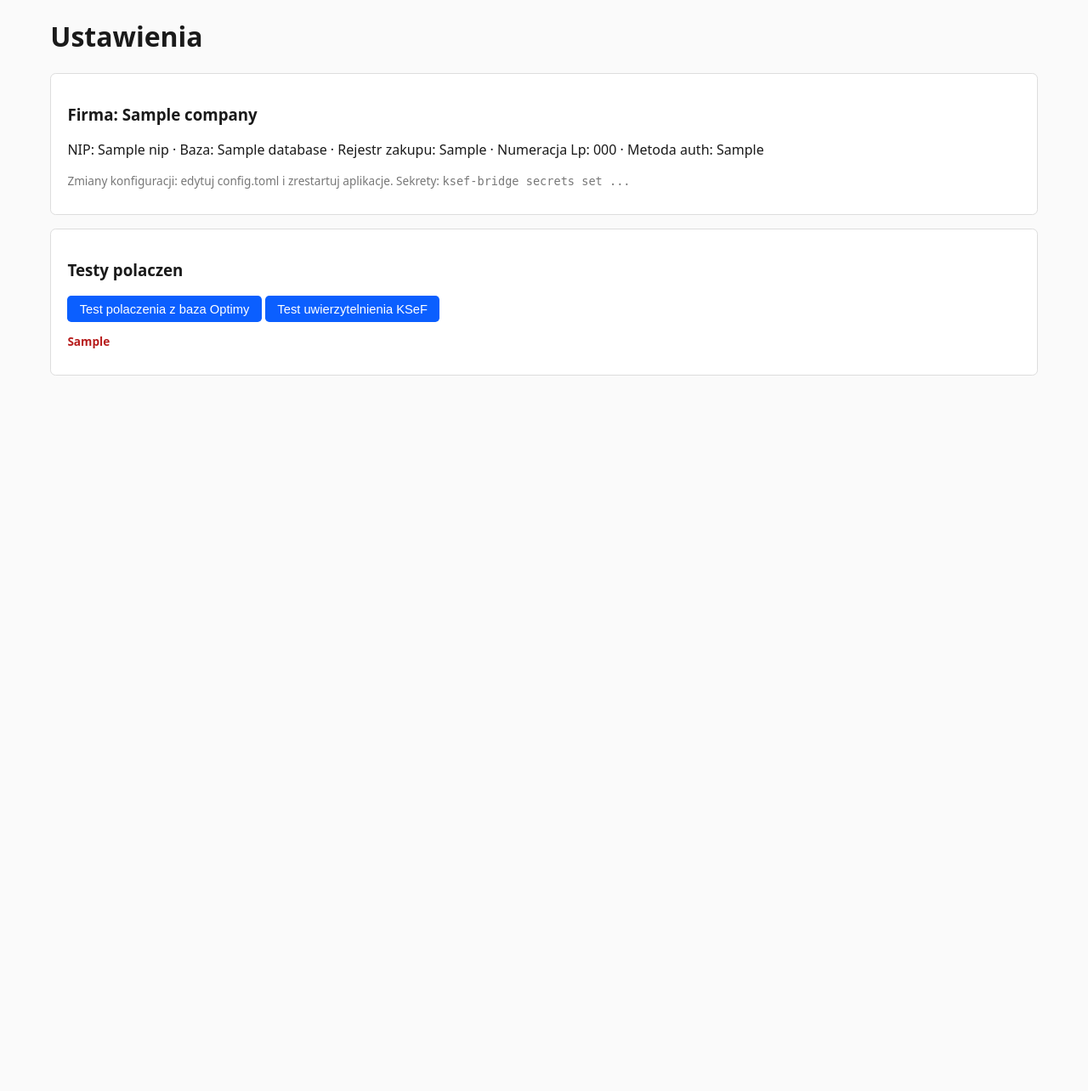
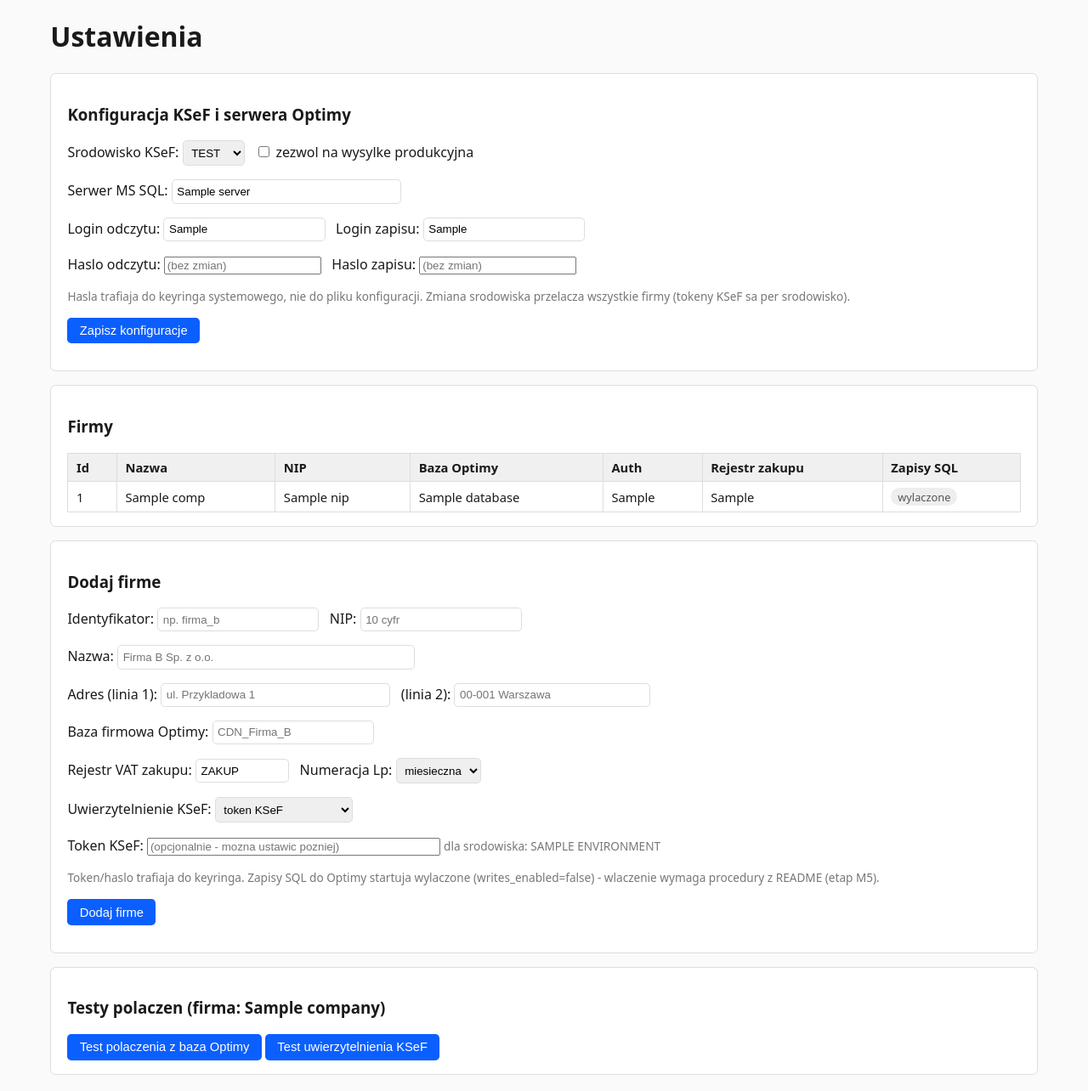
Before and after one commit to magdemajt/ksef, a FastAPI app: template app/web/templates/settings.html in a window 1280 px wide. Shown: the part 82-1366 px from the top of the page at 85% size. Before the commit the page ends 524 px from the top, so only its background shows below. Run offline with FastAPI, Linux system fonts and the light colour scheme; the template is opened without the code that fills it: most values are stand-ins (such as "Sample title", 1, 10 or a date in 2020); parts of the project's set-up code (start-up, migrations or seed data) failed here and were passed over.

Commit message:
feat: dodawanie firm i edycja konfiguracji KSeF z przegladarki
Zakladka Ustawienia pozwala teraz:
- zmienic srodowisko KSeF (test/demo/prod), allow_prod_send oraz serwer
  MS SQL i loginy Optimy; hasla SQL trafiaja do keyringa
- dodac firme (NIP, baza, adres, rejestr VAT, numeracja Lp, metoda auth,
  token KSeF / certyfikat .p12) - token i haslo .p12 zapisywane w keyringu

Zapis do config.toml przez tomlkit (zachowuje komentarze), walidacja
pydantic przed zapisem, zapis atomowy, przeladowanie konfiguracji w locie
bez restartu procesu. Nowe firmy startuja z writes_enabled=false.

Co-Authored-By: Claude Fable 5 <noreply@anthropic.com>
Claude-Session: https://claude.ai/code/session_01AgPCvPt9tXUXFzQ77pvWjh

```diff
--- a/app/web/templates/settings.html
+++ b/app/web/templates/settings.html
@@ -2,17 +2,100 @@
 {% block title %}Ustawienia — ksef-bridge{% endblock %}
 {% block content %}
 <h1>Ustawienia</h1>
+
+{% if message %}
 <div class="card">
-    <h3>Firma: {{ company.name }}</h3>
-    <p>NIP: {{ company.nip }} · Baza: {{ company.database }} ·
-       Rejestr zakupu: {{ company.purchase_register }} ·
-       Numeracja Lp: {{ company.lp_numbering }} ·
-       Metoda auth: {{ company.auth_method }}</p>
-    <p class="muted">Zmiany konfiguracji: edytuj config.toml i zrestartuj aplikacje.
-       Sekrety: <code>ksef-bridge secrets set ...</code></p>
+    <p class="{% if message_ok %}muted{% else %}error-text{% endif %}"><strong>{{ message }}</strong></p>
 </div>
+{% endif %}
+
 <div class="card">
-    <h3>Testy polaczen</h3>
+    <h3>Konfiguracja KSeF i serwera Optimy</h3>
+    <form method="post" action="/settings/ksef">
+        <input type="hidden" name="c" value="{{ company_id }}">
+        <input type="hidden" name="csrf" value="{{ context.csrf_token }}">
+        <p>
+            Srodowisko KSeF:
+            <select name="environment">
+                {% for env in ['test', 'demo', 'prod'] %}
+                <option value="{{ env }}" {% if context.cfg.ksef.environment == env %}selected{% endif %}>{{ env | upper }}</option>
+                {% endfor %}
+            </select>
+            &nbsp; <label><input type="checkbox" name="allow_prod_send"
+                {% if context.cfg.ksef.allow_prod_send %}checked{% endif %}>
+                zezwol na wysylke produkcyjna</label>
+        </p>
+        <p>Serwer MS SQL: <input type="text" name="optima_server" value="{{ context.cfg.optima.server }}" size="30" placeholder="host,1433"></p>
+        <p>Login odczytu: <input type="text" name="read_user" value="{{ context.cfg.optima.read_user }}">
+           &nbsp; Login zapisu: <input type="text" name="write_user" value="{{ context.cfg.optima.write_user }}"></p>
+        <p>Haslo odczytu: <input type="password" name="sql_read_password" placeholder="(bez zmian)" autocomplete="new-password">
+           &nbsp; Haslo zapisu: <input type="password" name="sql_write_password" placeholder="(bez zmian)" autocomplete="new-password"></p>
+        <p class="muted">Hasla trafiaja do keyringa systemowego, nie do pliku konfiguracji.
+           Zmiana srodowiska przelacza wszystkie firmy (tokeny KSeF sa per srodowisko).</p>
+        <p><button type="submit">Zapisz konfiguracje</button></p>
+    </form>
+</div>
+
+<div class="card">
+    <h3>Firmy</h3>
+    <table>
+        <tr><th>Id</th><th>Nazwa</th><th>NIP</th><th>Baza Optimy</th><th>Auth</th><th>Rejestr zakupu</th><th>Zapisy SQL</th></tr>
+        {% for cid, comp in context.cfg.companies.items() %}
+        <tr>
+            <td>{{ cid }}</td>
+            <td>{{ comp.name }}</td>
+            <td>{{ comp.nip }}</td>
+            <td>{{ comp.database }}</td>
+            <td>{{ comp.auth_method }}</td>
+            <td>{{ comp.purchase_register }}</td>
+            <td>{% if comp.writes_enabled %}<span class="badge b-accepted">wlaczone</span>
+                {% else %}<span class="badge b-blocked">wylaczone</span>{% endif %}</td>
+        </tr>
+        {% endfor %}
+    </table>
+</div>
+
+<div class="card">
+    <h3>Dodaj firme</h3>
+    <form method="post" action="/settings/company">
+        <input type="hidden" name="c" value="{{ company_id }}">
+        <input type="hidden" name="csrf" value="{{ context.csrf_token }}">
+        <p>Identyfikator: <input type="text" name="company_id" required pattern="[a-z0-9_]+"
+               placeholder="np. firma_b" title="male litery, cyfry, podkreslniki">
+           &nbsp; NIP: <input type="text" name="nip" required placeholder="10 cyfr"></p>
+        <p>Nazwa: <input type="text" name="name" required size="40" placeholder="Firma B Sp. z o.o."></p>
+        <p>Adres (linia 1): <input type="text" name="address_line1" size="30" placeholder="ul. Przykladowa 1">
+           &nbsp; (linia 2): <input type="text" name="address_line2" size="25" placeholder="00-001 Warszawa"></p>
+        <p>Baza firmowa Optimy: <input type="text" name="database" required placeholder="CDN_Firma_B"></p>
+        <p>
+            Rejestr VAT zakupu: <input type="text" name="purchase_register" value="ZAKUP" size="10">
+            &nbsp; Numeracja Lp:
+            <select name="lp_numbering">
+                <option value="month">miesieczna</option>
+                <option value="year">roczna</option>
+            </select>
+        </p>
+        <p>
+            Uwierzytelnienie KSeF:
+            <select name="auth_method" onchange="document.getElementById('cert-row').style.display = this.value === 'ksef_cert' ? '' : 'none'; document.getElementById('token-row').style.display = this.value === 'token' ? '' : 'none';">
+                <option value="token">token KSeF</option>
+                <option value="ksef_cert">certyfikat KSeF (.p12)</option>
+            </select>
+        </p>
+        <p id="token-row">Token KSeF: <input type="password" name="ksef_token" size="40"
+               placeholder="(opcjonalnie - mozna ustawic pozniej)" autocomplete="new-password">
+           <span class="muted">dla srodowiska: {{ context.cfg.ksef.environment | upper }}</span></p>
+        <p id="cert-row" style="display:none">
+            Sciezka .p12: <input type="text" name="ksef_cert_path" size="40" placeholder="/sciezka/do/cert.p12">
+            &nbsp; Haslo .p12: <input type="password" name="p12_password" autocomplete="new-password"></p>
+        <p class="muted">Token/haslo trafiaja do keyringa. Zapisy SQL do Optimy startuja wylaczone
+           (writes_enabled=false) - wlaczenie wymaga procedury z README (etap M5).</p>
+        <p><button type="submit">Dodaj firme</button></p>
+    </form>
+</div>
+
+<div class="card">
+    <h3>Testy polaczen (firma: {{ company.name }})</h3>
     <form method="post" action="/settings/test-optima" class="inline">
         <input type="hidden" name="c" value="{{ company_id }}">
         <input type="hidden" name="csrf" value="{{ context.csrf_token }}">
@@ -23,8 +106,5 @@
         <input type="hidden" name="csrf" value="{{ context.csrf_token }}">
         <button type="submit">Test uwierzytelnienia KSeF</button>
     </form>
-    {% if test_result %}
-    <p class="{% if test_ok %}muted{% else %}error-text{% endif %}"><strong>{{ test_result }}</strong></p>
-    {% endif %}
 </div>
 {% endblock %}
--- a/pyproject.toml
+++ b/pyproject.toml
@@ -18,6 +18,7 @@ dependencies = [
     "keyring>=25",
     "typer>=0.12",
     "httpx>=0.27",
+    "tomlkit>=0.13",
 ]
 
 [project.optional-dependencies]
```
Also changed, not shown: app/config.py (+6 -1 lines), app/configstore.py (added, +122 -0 lines), app/web/deps.py (+7 -0 lines), app/web/routes/settings.py (+119 -4 lines), tests/unit/test_configstore.py (added, +103 -0 lines).
